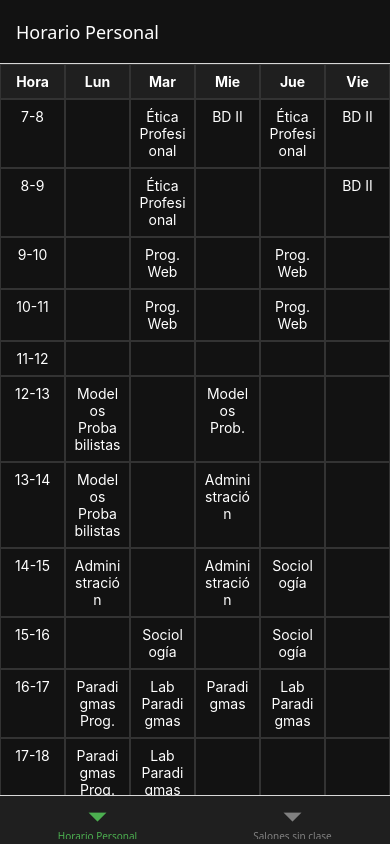
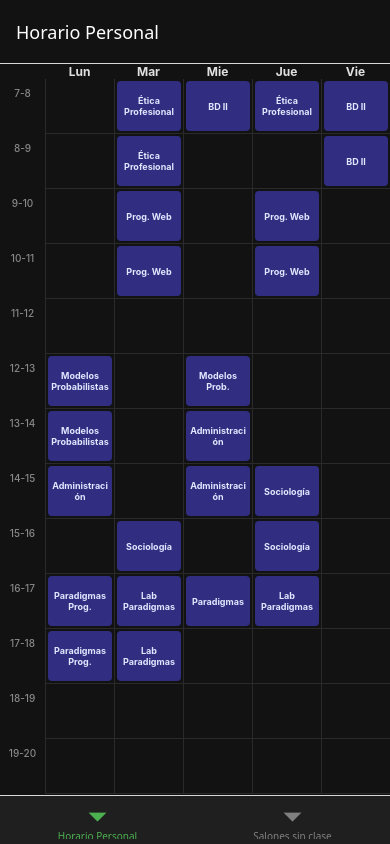
Before and after one commit to JHectorsb/Horario_salones, a React Native app: screen / in a window 390 px wide. Built offline with nearby package versions, Linux system fonts and the light colour scheme.

Commit message:
nuevos estilos a la interfaz de los horarios

```diff
--- a/App.js
+++ b/App.js
@@ -16,7 +16,7 @@ export default function App() {
           headerTintColor: "#fff",
           tabBarStyle: { backgroundColor: "#1f1f1f" },
           tabBarActiveTintColor: "#4caf50",
-          tabBarInactiveTintColor: "gray",
+          tabBarInactiveTintColor: "gray"
         }}
       >
         <Tab.Screen
--- /dev/null
+++ b/estilos/estilos.js
@@ -0,0 +1,70 @@
+import { StyleSheet, Dimensions } from "react-native";
+import { dias} from "../horas/horarios.js";
+
+const screenWidth = Dimensions.get("window").width;
+
+export const timeColumnWidth = 45;
+export const cellWidth = (screenWidth - timeColumnWidth) / dias.length;
+
+export const styles = StyleSheet.create({
+  container: {
+    flex: 1,
+    backgroundColor: "#121212",
+  },
+  gridContainer: {
+    paddingBottom: 40,
+  },
+  row: {
+    flexDirection: "row",
+  },
+  timeColumnHeader: {
+    width: timeColumnWidth
+  },
+  headerCell: {
+    width: cellWidth,
+    alignItems: "center",
+    justifyContent: "center",
+  },
+  headerText: {
+    color: "#E0E0E0",
+    fontWeight: "bold",
+    fontSize: 12,
+    textTransform: "capitalize",
+  },
+  hourCell: {
+    width: timeColumnWidth,
+    alignItems: "center",
+    paddingTop: 8,
+  },
+  hourText: {
+    color: "#888888",
+    fontSize: 10,
+    fontWeight: "500",
+  },
+  cell: {
+    width: cellWidth,
+    minHeight: 55,
+    borderLeftWidth: 1,
+    borderBottomWidth: 1,
+    borderColor: "#2A2A2A",
+    padding: 2,
+  },
+  activeCard: {
+    flex: 1,
+    backgroundColor: "#312E81",
+    borderRadius: 4,
+    padding: 2,
+    justifyContent: "center",
+    alignItems: "center",
+  },
+  activeCardText: {
+    color: "#E0E7FF",
+    fontSize: 9,
+    fontWeight: "bold",
+    textAlign: "center",
+    lineHeight: 11,
+  },
+  emptyCard: {
+    flex: 1,
+  },
+});
--- a/screens/HorarioPersonal.js
+++ b/screens/HorarioPersonal.js
@@ -1,76 +1,53 @@
 import React from "react";
-import { View, Text, StyleSheet, ScrollView } from "react-native";
-import { Dimensions } from "react-native";
-import {horas, dias, horario} from "../horas/horarios.js";
-
-const screenWidth = Dimensions.get("window").width;
-
+import { View, Text, StyleSheet, ScrollView, Dimensions } from "react-native";
+import { horas, dias, horario } from "../horas/horarios.js";
+import { styles } from "../estilos/estilos.js";
 
 export default function HorarioPersonal() {
   return (
     <View style={styles.container}>
-      <ScrollView horizontal>
-        <View>
-          {/* Header */}
+        <View style={styles.gridContainer}>
+          {/* Header (Días) */}
           <View style={styles.row}>
-            <Text style={styles.headerCell}>Hora</Text>
+            <View style={styles.timeColumnHeader} />
             {dias.map((dia) => (
-              <Text key={dia} style={styles.headerCell}>{dia}</Text>
+              <View key={dia} style={styles.headerCell}>
+                <Text style={styles.headerText} numberOfLines={1}>
+                  {dia.substring(0, 3)}
+                </Text>
+              </View>
             ))}
           </View>
 
-          {/* Filas */}
+          {/* Filas (Horas y Materias) */}
           {horas.map((hora) => (
             <View key={hora} style={styles.row}>
-              <Text style={styles.hourCell}>{hora}</Text>
-              {dias.map((dia) => (
-                <Text key={dia + hora} style={styles.cell}>
-                  {horario[dia]?.[hora] || ""}
-                </Text>
-              ))}
+              {/* Columna de la hora */}
+              <View style={styles.hourCell}>
+                <Text style={styles.hourText}>{hora}</Text>
+              </View>
+
+              {/* Celdas del horario */}
+              {dias.map((dia) => {
+                const materia = horario[dia]?.[hora];
+                return (
+                  <View key={dia + hora} style={styles.cell}>
+                    {materia ? (
+                      <View style={styles.activeCard}>
+                        {/* Se ajusta a un máximo de 4 líneas con texto pequeño */}
+                        <Text style={styles.activeCardText} numberOfLines={4}>
+                          {materia}
+                        </Text>
+                      </View>
+                    ) : (
+                      <View style={styles.emptyCard} />
+                    )}
+                  </View>
+                );
+              })}
             </View>
           ))}
         </View>
-      </ScrollView>
     </View>
   );
 }
-
-const cellWidth = screenWidth / 6;
-// 1 columna de Hora + 5 días = 6 columnas
-
-const styles = StyleSheet.create({
-  container: {
-    flex: 1,
-    backgroundColor: "#121212",
-  },
-  row: {
-    flexDirection: "row",
-  },
-  headerCell: {
-    width: cellWidth,
-    padding: 8,
-    backgroundColor: "#1f1f1f",
-    color: "white",
-    fontWeight: "bold",
-    borderWidth: 1,
-    borderColor: "#333",
-    textAlign: "center"
-  },
-  hourCell: {
-    width: cellWidth,
-    padding: 8,
-    color: "white",
-    borderWidth: 1,
-    borderColor: "#333",
-    textAlign: "center"
-  },
-  cell: {
-    width: cellWidth,
-    padding: 8,
-    color: "white",
-    borderWidth: 1,
-    borderColor: "#333",
-    textAlign: "center"
-  }
-});
--- a/screens/SalonesDisponibles.js
+++ b/screens/SalonesDisponibles.js
@@ -1,74 +1,54 @@
 import React from "react";
-import { View, Text, StyleSheet, ScrollView } from "react-native";
-import { Dimensions } from "react-native";
-import {horas,dias,horario_salones} from "../horas/horarios.js"
-const screenWidth = Dimensions.get("window").width;
+import { View, Text, StyleSheet, Dimensions } from "react-native";
+import { horas, dias, horario_salones} from "../horas/horarios.js";
+import { styles } from "../estilos/estilos.js";
 
 
-export default function SalonesDisponibles() {
+export default function HorarioPersonal() {
   return (
     <View style={styles.container}>
-      <ScrollView horizontal>
-        <View>
-          {/* Header */}
+        <View style={styles.gridContainer}>
+          {/* Header (Días) */}
           <View style={styles.row}>
-            <Text style={styles.headerCell}>Hora</Text>
+            <View style={styles.timeColumnHeader} />
             {dias.map((dia) => (
-              <Text key={dia} style={styles.headerCell}>{dia}</Text>
+              <View key={dia} style={styles.headerCell}>
+                <Text style={styles.headerText} numberOfLines={1}>
+                  {dia.substring(0, 3)}
+                </Text>
+              </View>
             ))}
           </View>
 
-          {/* Filas */}
+          {/* Filas (Horas y Materias) */}
           {horas.map((hora) => (
             <View key={hora} style={styles.row}>
-              <Text style={styles.hourCell}>{hora}</Text>
-              {dias.map((dia) => (
-                <Text key={dia + hora} style={styles.cell}>
-                  {horario_salones[dia]?.[hora] || ""}
-                </Text>
-              ))}
+              {/* Columna de la hora */}
+              <View style={styles.hourCell}>
+                <Text style={styles.hourText}>{hora}</Text>
+              </View>
+
+              {/* Celdas del horario */}
+              {dias.map((dia) => {
+                const materia = horario_salones[dia]?.[hora];
+                return (
+                  <View key={dia + hora} style={styles.cell}>
+                    {materia ? (
+                      <View style={styles.activeCard}>
+                        {/* Se ajusta a un máximo de 4 líneas con texto pequeño */}
+                        <Text style={styles.activeCardText} numberOfLines={4}>
+                          {materia}
+                        </Text>
+                      </View>
+                    ) : (
+                      <View style={styles.emptyCard} />
+                    )}
+                  </View>
+                );
+              })}
             </View>
           ))}
         </View>
-      </ScrollView>
     </View>
   );
 }
-
-const cellWidth = screenWidth / 6;
-
-const styles = StyleSheet.create({
-  container: {
-    flex: 1,
-    backgroundColor: "#121212",
-  },
-  row: {
-    flexDirection: "row",
-  },
-  headerCell: {
-    width: cellWidth,
-    padding: 8,
-    backgroundColor: "#1f1f1f",
-    color: "white",
-    fontWeight: "bold",
-    borderWidth: 1,
-    borderColor: "#333",
-    textAlign: "center"
-  },
-  hourCell: {
-    width: cellWidth,
-    padding: 8,
-    color: "white",
-    borderWidth: 1,
-    borderColor: "#333",
-    textAlign: "center"
-  },
-  cell: {
-    width: cellWidth,
-    padding: 8,
-    color: "white",
-    borderWidth: 1,
-    borderColor: "#333",
-    textAlign: "center"
-  }
-});
```
Also changed, not shown: package.json (+5 -5 lines), 1 other file (tests, documents, lock files or other folders).
